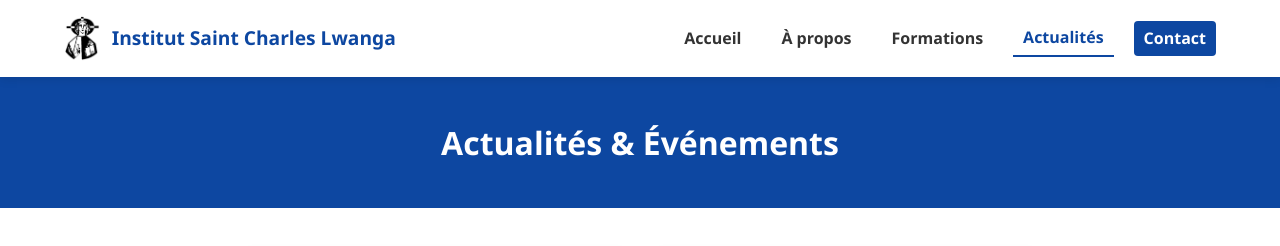
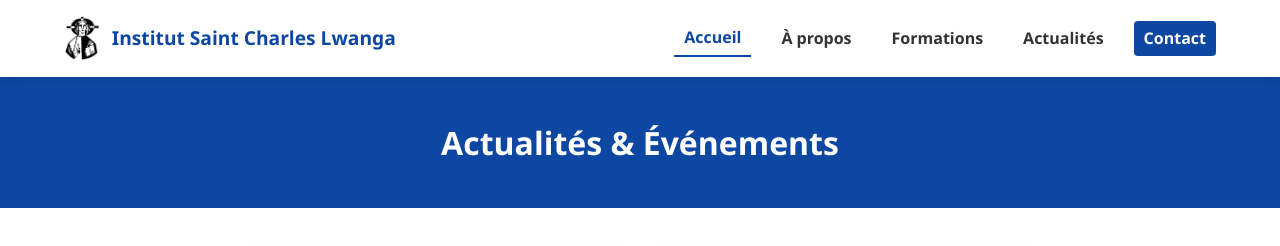
Before and after one commit to marcelomutshaila-hash/Institut-Saint-Charles-Lwanga, a Flask app: template templates/actualites.html in a window 1280 px wide. Shown: the top 246 px of the page. Run offline with Flask 3, Linux system fonts and the light colour scheme; the template is opened without the code that fills it, so the values that code supplies are empty.

Commit message:
Update navigation menu links in actualites.html

```diff
--- a/templates/actualites.html
+++ b/templates/actualites.html
@@ -201,15 +201,16 @@
             <span></span>
         </div>
 
-        <nav id="nav-menu">
-            <ul>
-                <li><a href="index.html">Accueil</a></li>
-                <li><a href="a-propos.html">À propos</a></li>
-                <li><a href="formations.html">Formations</a></li>
-                <li><a href="actualites.html" class="active">Actualités</a></li>
-                <li><a href="contact.html" class="btn-nav">Contact</a></li>
-            </ul>
-        </nav>
+       <!-- Menu de Navigation -->
+<nav id="nav-menu">
+    <ul>
+        <li><a href="/" class="active">Accueil</a></li>
+        <li><a href="/apropos">À propos</a></li>
+        <li><a href="/formations">Formations</a></li>
+        <li><a href="/actualites">Actualités</a></li>
+        <li><a href="/contact" class="btn-nav">Contact</a></li>
+    </ul>
+</nav>
     </header>
 
     <!-- BANNIÈRE -->
```
